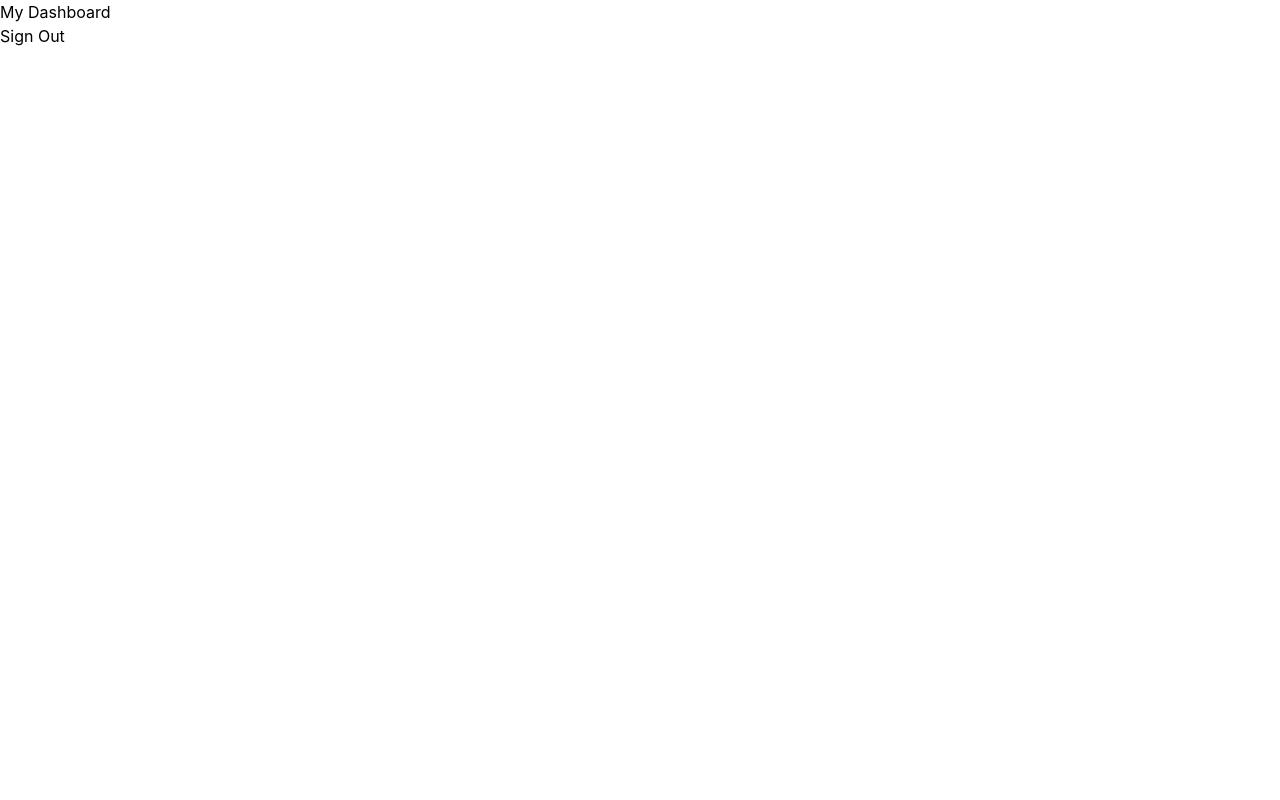
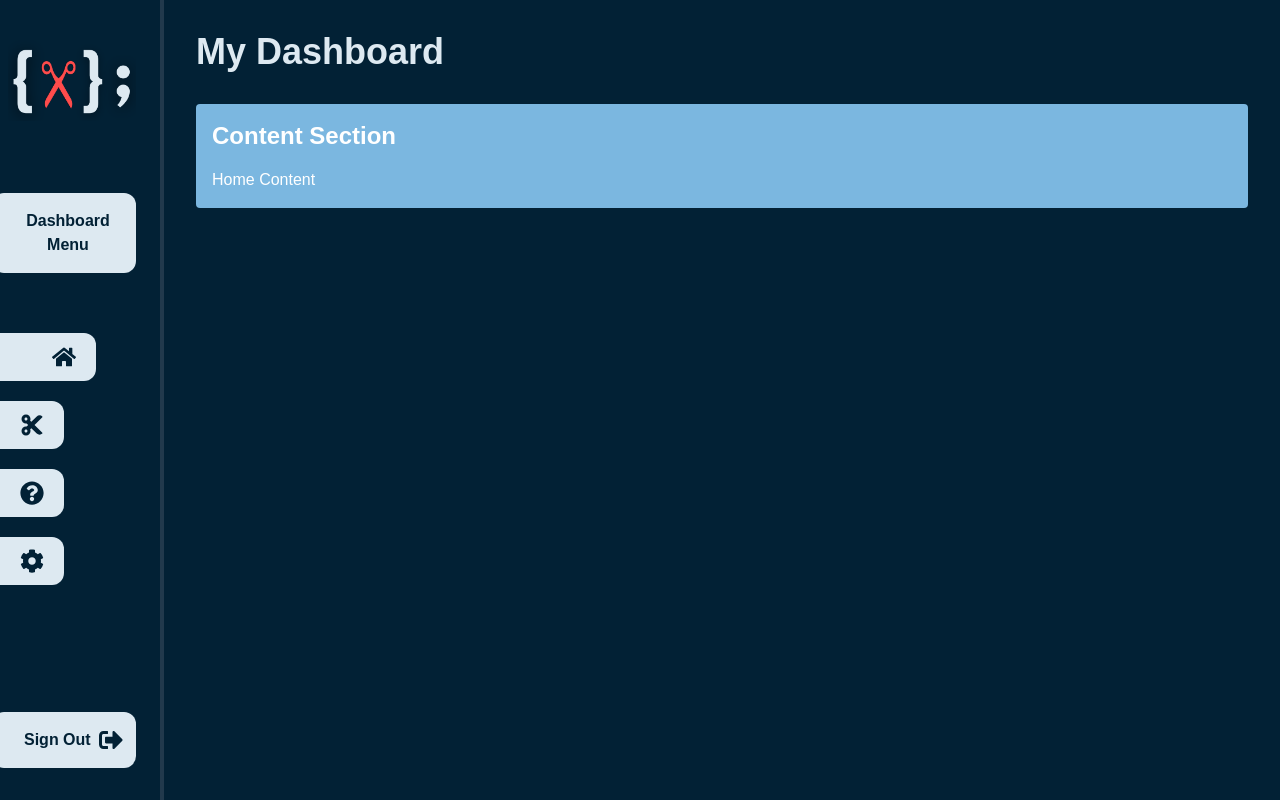
Before and after one commit to Snipboard/snipboard-web-app, a React (Create React App) app in the folder snipboard-web-app/: page /dashboard in a window 1280 px wide. Built offline with nearby package versions, Linux system fonts and the light colour scheme.

Commit message:
Initial dashboard design

```diff
--- a/snipboard-web-app/package.json
+++ b/snipboard-web-app/package.json
@@ -15,6 +15,7 @@
     "react-scripts": "^5.0.1",
     "react-scroll-parallax": "^3.4.5",
     "react-slick": "^0.30.2",
+    "react-tooltip": "^5.27.1",
     "react-transition-group": "^4.4.5",
     "slick-carousel": "^1.8.1",
     "web-vitals": "^2.1.4"
--- a/snipboard-web-app/src/components/Dashboard.js
+++ b/snipboard-web-app/src/components/Dashboard.js
@@ -1,12 +1,18 @@
-// src/components/Dashboard.js
-import React from 'react';
+import React, { useState, useEffect } from 'react';
 import { useLocation, useNavigate } from 'react-router-dom';
 import { auth } from '../firebase';
+import { FaHome, FaChartBar, FaCog, FaQuestionCircle, FaSignOutAlt, FaCut } from 'react-icons/fa';
 
 const Dashboard = () => {
   const location = useLocation();
   const navigate = useNavigate();
   const email = location.state?.email;
+
+  const [activeButton, setActiveButton] = useState('home');
+
+  useEffect(() => {
+    setActiveButton('home');
+  }, []);
 
   const handleSignOut = async () => {
     try {
@@ -17,11 +23,96 @@ const Dashboard = () => {
     }
   };
 
+  const handleIconClick = (button) => {
+    if (activeButton !== button) {
+      setActiveButton(button);
+    }
+  };
+
+  const renderContent = () => {
+    switch (activeButton) {
+      case 'home':
+        return <p>Home Content</p>;
+      case 'snips':
+        return <p>Snips Content</p>;
+      case 'settings':
+        return <p>Settings Content</p>;
+      case 'help':
+        return <p>Help Content</p>;
+      default:
+        return <p>Home Content</p>;
+    }
+  };
+
   return (
-    <div>
-      <h1>My Dashboard</h1>
-      {email && <p>Welcome, {email}</p>}
-      <button onClick={handleSignOut}>Sign Out</button>
+    <div className="flex min-h-screen font-leagueSpartan bg-darkBlue">
+      {/* Sidebar */}
+      <div className="bg-darkBlue text-white w-32 flex flex-col items-center py-8 justify-between">
+        <div>
+          <div className="mb-16 ml-16">
+            {/* Placeholder for logo */}
+            <img src="images/SnipboardIconCropped.png" alt="Logo" className="w-36 h-max p-2" />
+          </div>
+          <div className="flex flex-col items-center space-y-5">
+            <div className="mb-10">
+              <div className="flex w-36 pb-4 pt-4 h-max bg-lightBlue text-darkBlue rounded-xl transition-all duration-300">
+                <span className="text-l text-center font-bold pl-4 mr-2">Dashboard Menu</span>
+              </div>
+            </div>
+            <div
+              className={`flex items-center justify-center pl-16 w-32 h-12 bg-lightBlue text-darkBlue rounded-xl cursor-pointer hover:bg-blue transition-all duration-300 ${activeButton === 'home' ? 'mr-16' : 'mr-32'}`}
+              data-tooltip="Home"
+              onClick={() => handleIconClick('home')}
+            >
+              <FaHome className="text-2xl" />
+            </div>
+            <div
+              className={`flex items-center justify-center pl-16 w-32 h-12 bg-lightBlue text-darkBlue rounded-xl cursor-pointer hover:bg-blue transition-all duration-300 ${activeButton === 'snips' ? 'mr-16' : 'mr-32'}`}
+              data-tooltip="Snips"
+              onClick={() => handleIconClick('snips')}
+            >
+              <FaCut className="text-2xl" />
+            </div>
+            <div
+              className={`flex items-center justify-center pl-16 w-32 h-12 bg-lightBlue text-darkBlue rounded-xl cursor-pointer hover:bg-blue transition-all duration-300 ${activeButton === 'help' ? 'mr-16' : 'mr-32'}`}
+              data-tooltip="Help"
+              onClick={() => handleIconClick('help')}
+            >
+              <FaQuestionCircle className="text-2xl" />
+            </div>
+            <div
+              className={`flex items-center justify-center pl-16 w-32 h-12 bg-lightBlue text-darkBlue rounded-xl cursor-pointer hover:bg-blue transition-all duration-300 ${activeButton === 'settings' ? 'mr-16' : 'mr-32'}`}
+              data-tooltip="Settings"
+              onClick={() => handleIconClick('settings')}
+            >
+              <FaCog className="text-2xl" />
+            </div>
+          </div>
+        </div>
+        <div className="mt-8">
+          <button onClick={handleSignOut} className="flex w-36 pb-4 pt-4 h-max bg-lightBlue text-darkBlue rounded-xl cursor-pointer hover:bg-blue transition-all duration-300">
+            <span className="mr-2 font-bold text-end pl-8">Sign Out</span>
+            <FaSignOutAlt className="text-2xl text-darkBlue" />
+          </button>
+        </div>
+      </div>
+
+      {/* Divider */}
+      <div className="w-1 bg-gray-500 opacity-30 ml-8"></div>
+
+      {/* Main Content */}
+      <div className="flex-1 bg-darkBlue text-white p-8">
+        <div className="flex justify-between items-center mb-8">
+          <h1 className="text-4xl font-bold text-lightBlue">My Dashboard</h1>
+        </div>
+        {email && <p className="text-xl mb-8">Welcome, {email}</p>}
+        <div className="grid grid-cols-1 gap-8">
+          <div className="bg-blue p-4 rounded">
+            <h2 className="text-2xl font-bold mb-4">Content Section</h2>
+            {renderContent()}
+          </div>
+        </div>
+      </div>
     </div>
   );
 };
--- a/snipboard-web-app/src/components/Login.js
+++ b/snipboard-web-app/src/components/Login.js
@@ -33,7 +33,7 @@ const Login = () => {
   return (
     <div className="relative min-h-screen flex font-leagueSpartan">
       <div className="absolute inset-0 bg-darkBlue"></div>
-      <div className="absolute inset-0 w-full h-full bg-slate-700" style={{ clipPath: 'polygon(0 0, 40% 0, 60% 100%, 0 100%)' }}></div>
+      <div className="absolute inset-0 w-full h-full bg-blue" style={{ clipPath: 'polygon(0 0, 40% 0, 60% 100%, 0 100%)' }}></div>
       <div className="relative flex-1 flex items-center justify-center">
         <div className="bg-darkBlue p-8 rounded-lg shadow-md w-full max-w-md border-lightBlue">
           <h2 className="text-2xl font-bold mb-6 text-center text-lightBlue">Login</h2>
```
Also changed, not shown: snipboard-web-app/public/images/SnipboardIconCropped.png (added), snipboard-web-app/src/styles/dashboard.css (added), 1 other file (tests, documents, lock files or other folders).
